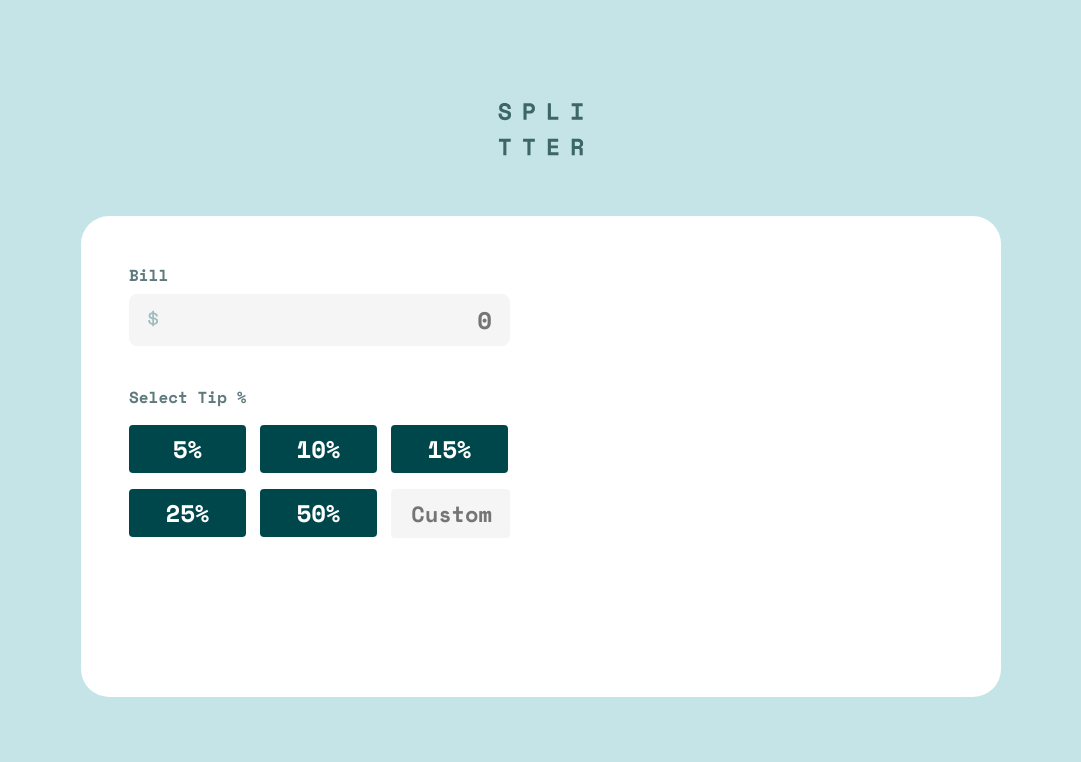
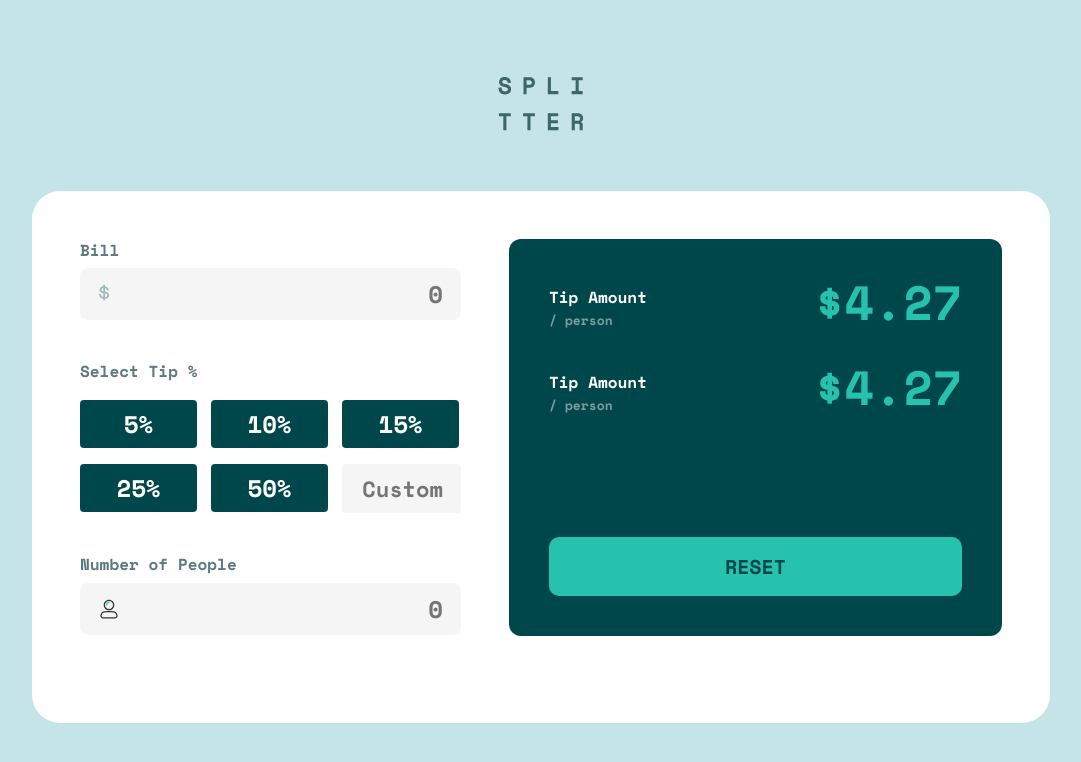
Before and after one commit to nurbek2107/Tip_calculator, a plain HTML site: page index.html in a window 1280 px wide. Shown: the whole page, without its empty margins (99-1180 px from the left). Drawn offline with Linux system fonts and the light colour scheme.

Commit message:
update
Signed-off-by: Nurbek <161306161+nurbek2107@users.noreply.github.com>

```diff
--- a/index.html
+++ b/index.html
@@ -15,20 +15,20 @@
     <img class="img_logo " src="img/SPLITTER.svg" alt="logo">
 
     <div class="container">
-        <div>
-            <div class="left">
+        <div class="wrapper">
+            <div class="left_parents">
                 <form action="">
                     <label class="label">Bill</label>
 
                     <div class="input-group">
-                    <input autocomplete="off" name="Email" id="Email" class="input" type="number" placeholder="0" >
+                        <input autocomplete="off" name="Email" id="Email" class="input" type="number" placeholder="0">
                         <svg width="11" height="17" viewBox="0 0 11 17" fill="none" xmlns="http://www.w3.org/2000/svg">
                             <path fill-rule="evenodd" clip-rule="evenodd"
                                 d="M6.01598 16.328V14.864C7.24798 14.784 8.23598 14.42 8.97998 13.772C9.72398 13.124 10.096 12.264 10.096 11.192V11.048C10.096 10.056 9.74798 9.276 9.05198 8.708C8.35598 8.14 7.34398 7.776 6.01598 7.616V4.184C6.57598 4.328 7.02798 4.584 7.37198 4.952C7.71598 5.32 7.88798 5.768 7.88798 6.296V6.584H9.71198V6.152C9.71198 5.704 9.62398 5.276 9.44798 4.868C9.27198 4.46 9.02398 4.088 8.70398 3.752C8.38398 3.416 7.99598 3.132 7.53998 2.9C7.08398 2.668 6.57598 2.504 6.01598 2.408V0.872002H4.28798V2.36C3.79198 2.408 3.31998 2.516 2.87198 2.684C2.42398 2.852 2.03198 3.076 1.69598 3.356C1.35998 3.636 1.09198 3.972 0.891981 4.364C0.691981 4.756 0.591981 5.208 0.591981 5.72V5.864C0.591981 6.824 0.907981 7.572 1.53998 8.108C2.17198 8.644 3.08798 8.992 4.28798 9.152V13.064C3.58398 12.904 3.03998 12.592 2.65598 12.128C2.27198 11.664 2.07998 11.048 2.07998 10.28V9.992H0.255981V10.568C0.255981 11.032 0.335981 11.492 0.495981 11.948C0.655981 12.404 0.899981 12.828 1.22798 13.22C1.55598 13.612 1.97198 13.948 2.47598 14.228C2.97998 14.508 3.58398 14.704 4.28798 14.816V16.328H6.01598ZM4.28798 7.424C3.59998 7.296 3.12398 7.092 2.85998 6.812C2.59598 6.532 2.46398 6.168 2.46398 5.72C2.46398 5.256 2.63998 4.888 2.99198 4.616C3.34398 4.344 3.77598 4.168 4.28798 4.088V7.424ZM6.01598 9.344V13.136C6.70398 13.056 7.24398 12.848 7.63598 12.512C8.02798 12.176 8.22398 11.736 8.22398 11.192C8.22398 10.632 8.04798 10.216 7.69598 9.944C7.34398 9.672 6.78398 9.472 6.01598 9.344Z"
                                 fill="#9EBBBD" />
                         </svg>
                     </div>
-                    <label class="label">Select Tip %   </label>
+                    <label class="label">Select Tip % </label>
                     <div class="button">
                         <div class="card1">
                             <button>5%</button>
@@ -41,11 +41,54 @@
                             <input type="number" class="input_value" placeholder="Custom">
                         </div>
                     </div>
+                    <label class="label">Number of People </label>
+
+
+                    <div class="input-group">
+                        <input autocomplete="off" name="Email" id="Email" class="input" type="number" placeholder="0">
+                        <svg width="20px" version="1.1" id="Layer_1" xmlns="http://www.w3.org/2000/svg" x="0" y="0"
+                            viewBox="0 0 32 32" style="enable-background:new 0 0 32 32" xml:space="preserve">
+                            <style>
+                                .st1 {
+                                    fill: #333
+                                }
+                            </style>
+                            <path class="st1"
+                                d="M25.838 31H6.162a3.957 3.957 0 0 1-3.245-1.661 3.956 3.956 0 0 1-.549-3.604l.704-2.113a6.034 6.034 0 0 1 4.966-4.059C10.131 19.307 13.211 19 16 19c2.788 0 5.869.307 7.963.563a6.032 6.032 0 0 1 4.965 4.059l.704 2.113a3.954 3.954 0 0 1-.55 3.604A3.955 3.955 0 0 1 25.838 31zM16 21c-2.688 0-5.681.298-7.718.549a4.02 4.02 0 0 0-3.312 2.706l-.704 2.112c-.206.618-.106 1.274.274 1.802S5.511 29 6.162 29h19.676a1.98 1.98 0 0 0 1.622-.83c.381-.528.48-1.185.275-1.803l-.704-2.112a4.02 4.02 0 0 0-3.312-2.706C21.681 21.298 18.687 21 16 21zM16 18c-4.687 0-8.5-3.813-8.5-8.5S11.313 1 16 1c4.687 0 8.5 3.813 8.5 8.5S20.687 18 16 18zm0-15c-3.584 0-6.5 2.916-6.5 6.5S12.416 16 16 16s6.5-2.916 6.5-6.5S19.584 3 16 3z" />
+                            <path
+                                d="M12.04 10.54c-.543 0-.988-.435-1-.98a4.964 4.964 0 0 1 1.394-3.564 4.968 4.968 0 0 1 3.505-1.535c.562.01 1.009.428 1.02.98a1 1 0 0 1-.98 1.02 2.982 2.982 0 0 0-2.103.92 2.981 2.981 0 0 0-.836 2.139 1 1 0 0 1-.98 1.02h-.02z"
+                                style="fill:#26C2AE" />
+                        </svg>
+                    </div>
                 </form>
                 <div class="block2"></div>
                 <div class="block3"></div>
             </div>
-            <div class="right"></div>
+            <div class="right_parents">
+                <div class="card">
+                    <div class="block">
+                        <div>
+                            <h2>Tip Amount</h2>
+                            <p>/ person</p>
+                        </div>
+                        <div class="right">
+                            <span>$4.27</span>
+                        </div>
+                    </div>
+                    <div class="block">
+                        <div>
+                            <h2>Tip Amount</h2>
+                            <p>/ person</p>
+                        </div>
+                        <div class="right">
+                            <span>$4.27</span>
+                        </div>
+                    </div>
+                </div>
+                <div class="bottom">
+                    <button>RESET</button>
+                </div>
+            </div>
         </div>
     </div>
 
--- a/style.css
+++ b/style.css
@@ -19,13 +19,10 @@ html {
 }
 
 .container {
-    width: 920px;
-    height: 481px;
     background-color: #fff;
     border-radius: 28px;
 
-    .left {
-        padding: 48px;
+    .left_parents {
 
         form {
             label {
@@ -36,10 +33,17 @@ html {
         }
     }
 
-    .right {
+
+}
+
+.wrapper {
+    display: flex;
+    flex-wrap: wrap;
+    gap: 48px;
     padding: 48px;
+    justify-content: center;
 }
-}
+
 
 .img_logo {
     width: 86.66px;
@@ -93,39 +97,47 @@ input::-webkit-inner-spin-button {
 input[type=number] {
     -moz-appearance: textfield;
 }
-.input-group{
+
+.input-group {
     position: relative;
     margin-bottom: 40px;
     margin-top: 6px;
 }
+
 svg {
     position: absolute;
     left: 19px;
     top: 16px;
     z-index: 10;
 }
- .button{
+
+.button {
+    margin-bottom: 40px;
     margin-top: 16px;
-    button{
+
+    button {
         width: 117px;
         height: 48px;
-            border:none;
+        border: none;
         cursor: pointer;
         transition: all .5s ease;
         font-family: 'Space Mono';
         font-size: 24px;
-            border-radius:4px;
+        border-radius: 4px;
         background-color: #00474B;
-            color:#fff;
+        color: #fff;
     }
-    button:hover{
+
+    button:hover {
         background-color: #26C2AE;
-        color:#00474B;
+        color: #00474B;
     }
-    .card1{
+
+    .card1 {
         display: flex;
-        gap:    14px;
+        gap: 14px;
     }
+
     .card2 {
         display: flex;
         gap: 14px;
@@ -159,3 +171,58 @@ input[type=number] {
 .input_value:focus {
     color: #05060fc2;
 }
+.right_parents {
+    background: #00474B;
+    height: 317px;
+    width: 413px;
+    border-radius:12px;
+    padding: 40px;
+    display: flex;
+    flex-direction: column;
+    justify-content: space-between;
+    .card{
+        display: flex;
+        flex-direction: column;
+        gap: 25px;
+    }
+    .block{
+        display: flex;
+        align-items: center;
+        justify-content: space-between;
+        font-family: 'Space Mono';
+
+        div{
+            line-height: 10.25px ;
+        }
+        span{
+            font-size: 48px;
+            color: #26C2AE;
+        }
+        p{
+            font-size: 13px;
+            color: #7F9D9F;
+        }
+        h2{
+            font-size: 16px;
+            color: #fff;
+        }
+    }
+    .bottom{
+        button{
+        width: 100%;
+        background: #26C2AE;
+        border:none;
+        padding: 15px 40px ;
+        border-radius:10px;
+        cursor: pointer;
+        transition: all .5s ease;
+        font-family: 'Space Mono';
+        font-size: 20px;
+        color: #00474B;
+        }
+        button:hover{
+            background-color: #9FE8DF;
+            color: #00474B;
+        }
+    }
+}
```
Also changed, not shown: tsconfig.json (+9 -9 lines), 1 other file. Lines whose indentation alone changed are shown as unchanged.
